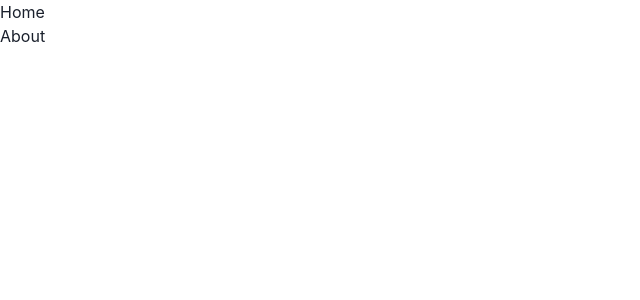
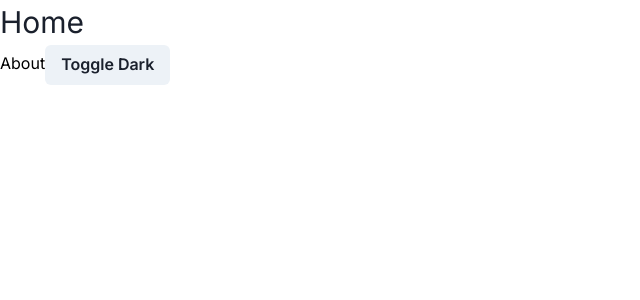
Before and after one commit to scopeseeker/scopeseeker-frontend, a Next.js app: page / in a window 1280 px wide. Shown: the top 300 px of the page, without its empty margins (0-640 px from the left). Built offline with nearby package versions, Linux system fonts and the light colour scheme.

Commit message:
build: implement dark mode and extend theme

```diff
--- a/pages/_app.tsx
+++ b/pages/_app.tsx
@@ -1,10 +1,10 @@
-import '@/styles/globals.css';
+import theme from '@/styles/theme';
 import { ChakraProvider } from '@chakra-ui/react';
 import type { AppProps } from 'next/app';
 
 export default function App({ Component, pageProps }: AppProps) {
   return(
-    <ChakraProvider>
+    <ChakraProvider theme={theme}>
     <Component {...pageProps} />
     </ChakraProvider>
 
--- a/pages/_document.tsx
+++ b/pages/_document.tsx
@@ -1,3 +1,5 @@
+import theme from '../styles/theme'
+import { ColorModeScript } from '@chakra-ui/react'
 import { Html, Head, Main, NextScript } from 'next/document';
 
 export default function Document() {
@@ -5,6 +7,7 @@ export default function Document() {
     <Html lang="en">
       <Head />
       <body>
+      <ColorModeScript initialColorMode={theme.config.initialColorMode} />
         <Main />
         <NextScript />
       </body>
--- a/pages/index.tsx
+++ b/pages/index.tsx
@@ -1,11 +1,13 @@
 import Head from 'next/head';
 import { Inter } from 'next/font/google';
-import {Text} from '@chakra-ui/react'
+import {Button, Text, useColorMode} from '@chakra-ui/react'
 import Link from 'next/link';
+import theme from '/theme';
 
 const inter = Inter({ subsets: ['latin'] });
 
 export default function Home() {
+  const {colorMode, toggleColorMode} = useColorMode()
   return (
     <>
       <Head>
@@ -14,8 +16,11 @@ export default function Home() {
         <meta name="viewport" content="width=device-width, initial-scale=1" />
         <link rel="icon" href="/favicon.ico" />
       </Head>
-        <Text>Home</Text>
+        <Text color={'primary.300'} fontSize={30}>Home</Text>
         <Link href={'/about'}>About</Link>
+        <Button onClick={toggleColorMode}>
+        Toggle {colorMode === 'light' ? 'Dark' : 'Light'}
+        </Button>
     </>
   );
 }
--- /dev/null
+++ b/styles/theme.ts
@@ -0,0 +1,46 @@
+import { Inter, Roboto } from "next/font/google";
+import { extendTheme, type ThemeConfig } from '@chakra-ui/react'
+
+const inter = Inter({
+    subsets: ['latin'],
+    style: ['normal'],
+    fallback: ["system-ui", "sans-serif"],
+    weight: ["400", "500", "600", "700", "800"],
+})
+
+const config: ThemeConfig = {
+    initialColorMode: 'light',
+    useSystemColorMode: false,
+}
+
+const theme = extendTheme({
+    styles: {
+        global: {
+            body: {
+            },
+            a: {
+                color: 'black',
+                textDecoration: 'none',
+                _hover: {
+                    textDecoration: 'none',
+                },
+            },
+        },
+    },
+    fonts: {
+        heading: `${inter.style.fontFamily}`,
+        body: `${inter.style.fontFamily}`,
+    },
+    colors: {
+        brand: {
+         100: "yellow",
+         200: "#2c68b8",
+         300: "#406afe",
+         400: "#445c8e",
+        },
+      },
+    config,
+})
+
+
+export default theme;
```
